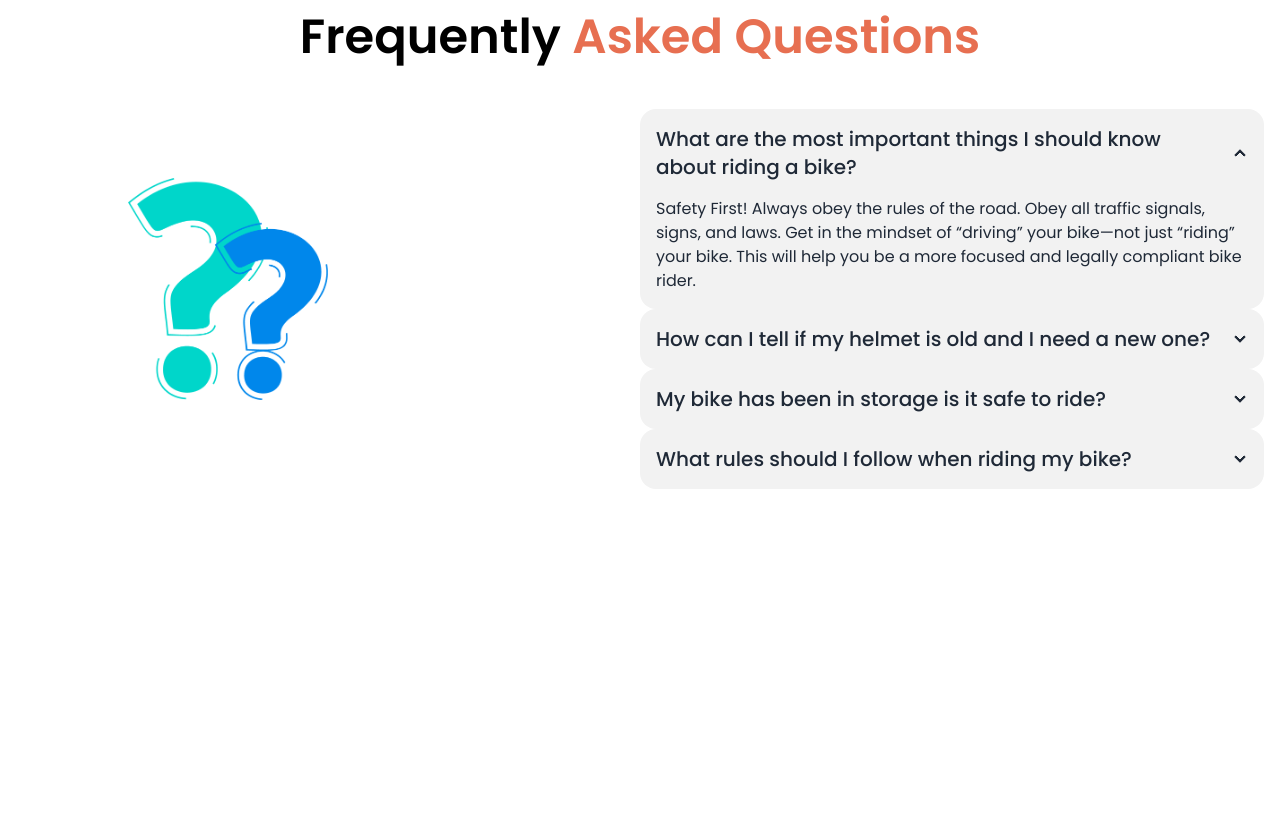
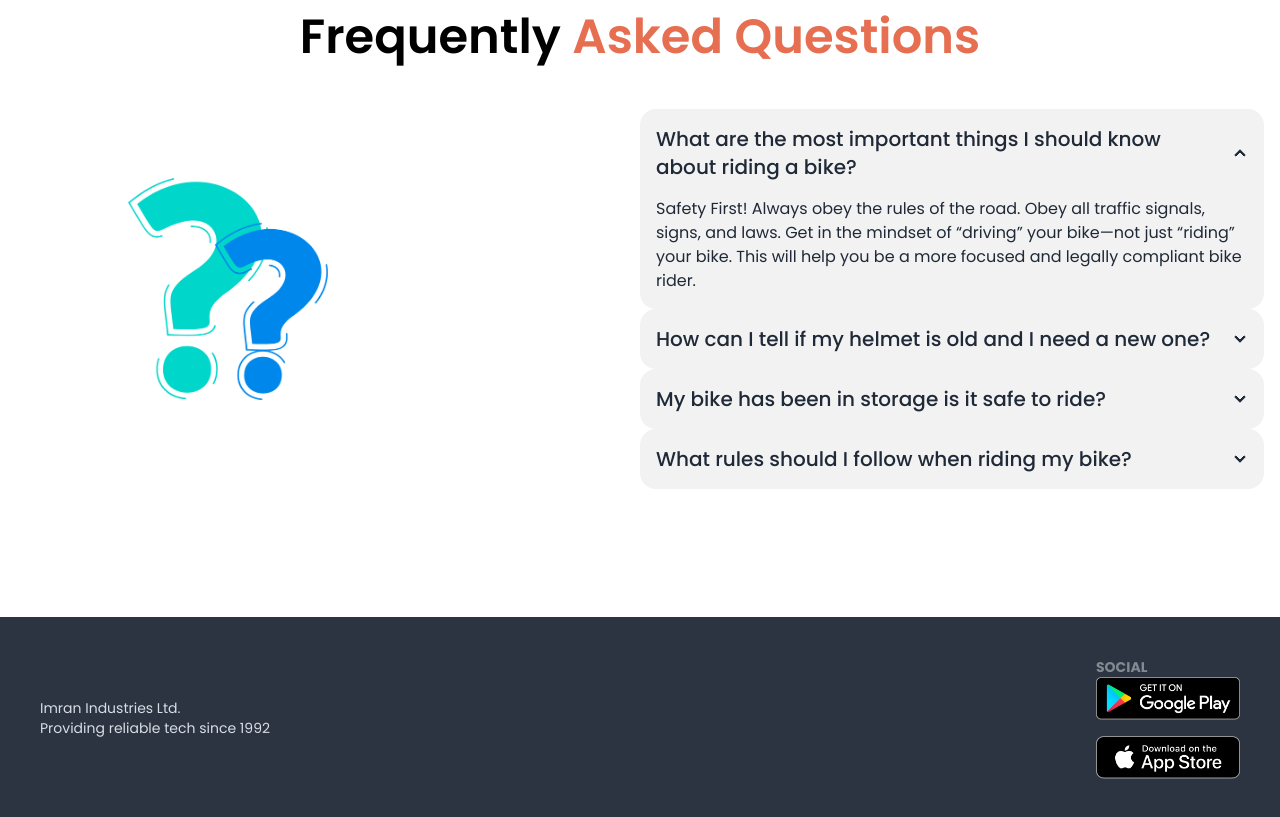
Before and after one commit to imran-it1/Biker-Zone-Daisy-UI, a plain HTML site: page index.html in a window 1280 px wide. Shown: the part 2427-3244 px from the top of the page. Before the commit the page ends 2916 px from the top, so only its background shows below. Drawn offline with nearby package versions, Linux system fonts and the light colour scheme.

Commit message:
Footer added

```diff
--- a/index.html
+++ b/index.html
@@ -517,6 +517,21 @@
         </div>
       </section>
     </main>
-    <footer></footer>
+    <footer
+      class="flex justify-between items-center footer p-10 bg-neutral text-neutral-content mt-32"
+    >
+      <div class="container mx-auto flex justify-between items-center">
+        <div>
+          <p>Imran Industries Ltd.<br />Providing reliable tech since 1992</p>
+        </div>
+        <div>
+          <span class="footer-title">Social</span>
+          <div class="grid grid-cols-1 gap-4">
+            <a><img class="w-36" src="./images/others/android.png" alt="" /></a>
+            <a><img class="w-36" src="./images/others/ios.png" alt="" /></a>
+          </div>
+        </div>
+      </div>
+    </footer>
   </body>
 </html>
```
